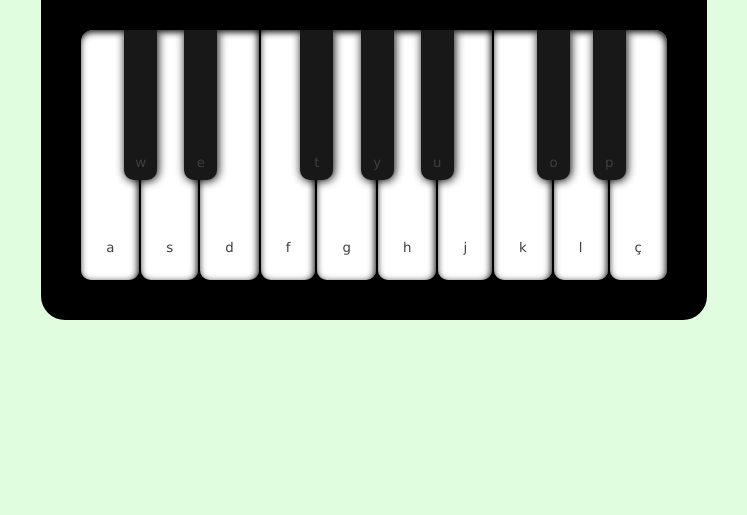
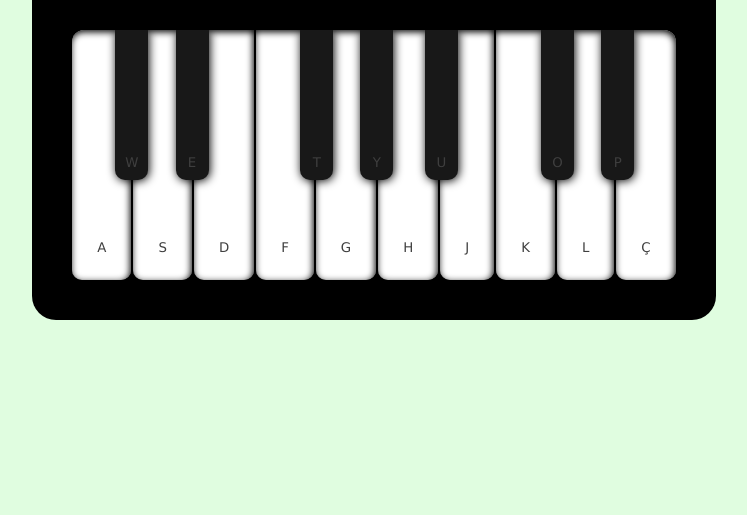
Before and after one commit to fabricioliquesley/Bootcamp-DIO, a plain HTML site: page jogos/simulador-piano/index.html in a window 1280 px wide. Shown: the part 285-800 px from the top of the page, without its empty margins (266-1013 px from the left). Drawn offline with Linux system fonts and the light colour scheme.

Commit message:
feat: applied uppercase text transformation to letters

```diff
--- a/jogos/simulador-piano/index.html
+++ b/jogos/simulador-piano/index.html
@@ -42,19 +42,19 @@
             <button class="key whiteKey">
                 <span class="letter">f</span>
             </button>
-            <button class="key blackKey" style="--position: 5.1">
+            <button class="key blackKey" style="--position: 5.3">
                 <span class="letter">t</span>
             </button>
             <button class="key whiteKey">
                 <span class="letter">g</span>
             </button>
-            <button class="key blackKey" style="--position: 6.5">
+            <button class="key blackKey" style="--position: 6.7">
                 <span class="letter">y</span>
             </button>
             <button class="key whiteKey">
                 <span class="letter">h</span>
             </button>
-            <button class="key blackKey" style="--position: 7.9">
+            <button class="key blackKey" style="--position: 8.2">
                 <span class="letter">u</span>
             </button>
             <button class="key whiteKey">
@@ -63,13 +63,13 @@
             <button class="key whiteKey">
                 <span class="letter">k</span>
             </button>
-            <button class="key blackKey" style="--position: 10.6">
+            <button class="key blackKey" style="--position: 10.9">
                 <span class="letter">o</span>
             </button>
             <button class="key whiteKey">
                 <span class="letter">l</span>
             </button>
-            <button class="key blackKey" style="--position: 11.9">
+            <button class="key blackKey" style="--position: 12.3">
                 <span class="letter">p</span>
             </button>
             <button class="key whiteKey">
--- a/jogos/simulador-piano/src/css/main.css
+++ b/jogos/simulador-piano/src/css/main.css
@@ -99,6 +99,7 @@ section#pianoKeys {
     display: flex;
     align-items: end;
     justify-content: center;
+    text-transform: uppercase;
     color: rgb(63, 63, 63);
     border-bottom-right-radius: 1rem;
     border-bottom-left-radius: 1rem;
```
